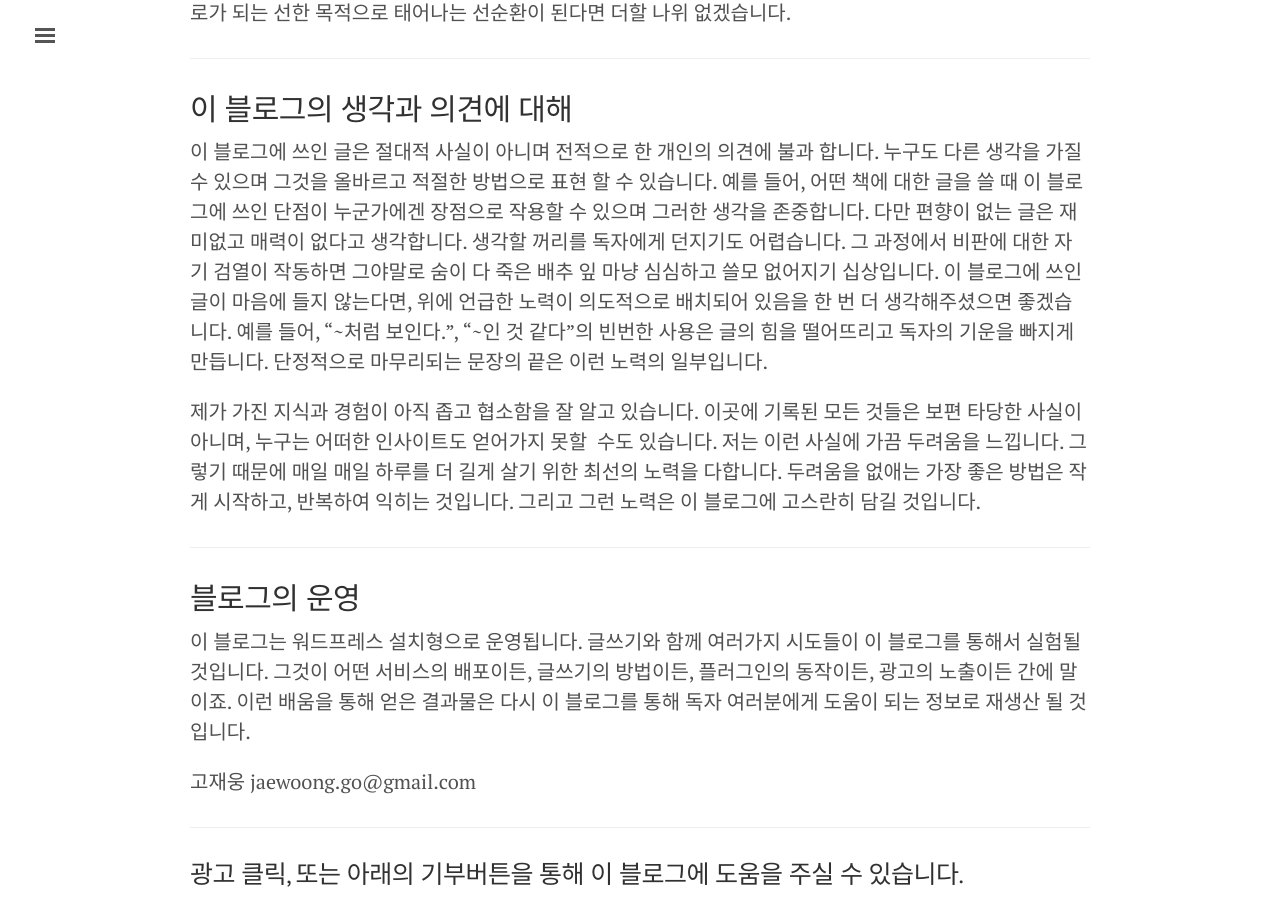
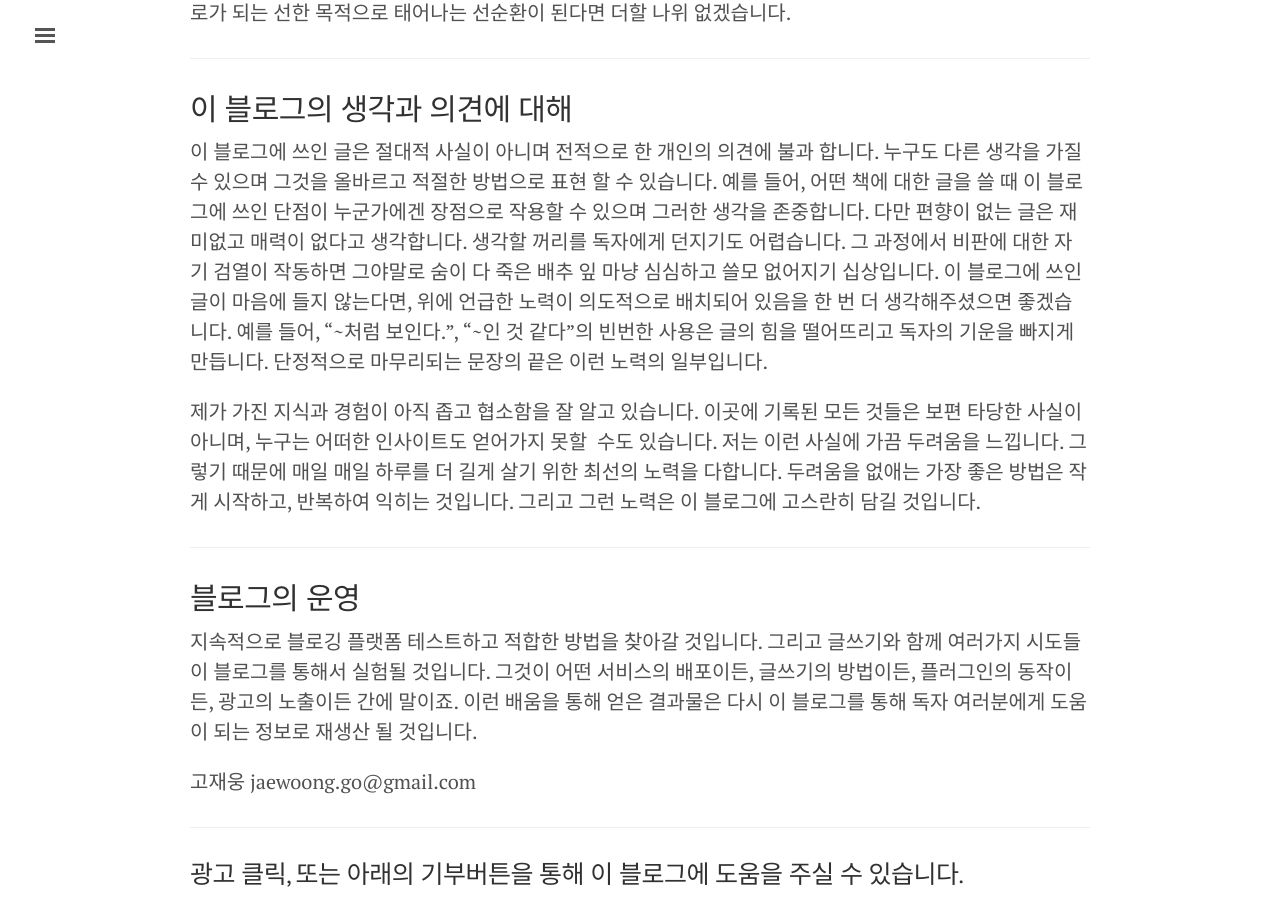
Before and after one commit to jwkcp/jwkcp.github.com, a Jekyll site: the page built from about.md, in a window 1280 px wide and 900 px high, scrolled down 1248 px. Built offline with Jekyll 4.4.1, drawn with Linux system fonts in a browser that asks for light colours; comment, search, counter and statistics services are not loaded.

Commit message:
prologue 워드프레스 언급 부분 수정

```diff
--- a/about.md
+++ b/about.md
@@ -28,7 +28,7 @@ layout: page
 ---
 
 ## 블로그의 운영
-이 블로그는 워드프레스 설치형으로 운영됩니다. 글쓰기와 함께 여러가지 시도들이 이 블로그를 통해서 실험될 것입니다. 그것이 어떤 서비스의 배포이든, 글쓰기의 방법이든, 플러그인의 동작이든, 광고의 노출이든 간에 말이죠. 이런 배움을 통해 얻은 결과물은 다시 이 블로그를 통해 독자 여러분에게 도움이 되는 정보로 재생산 될 것입니다.
+지속적으로 블로깅 플랫폼 테스트하고 적합한 방법을 찾아갈 것입니다. 그리고 글쓰기와 함께 여러가지 시도들이 블로그를 통해서 실험될 것입니다. 그것이 어떤 서비스의 배포이든, 글쓰기의 방법이든, 플러그인의 동작이든, 광고의 노출이든 간에 말이죠. 이런 배움을 통해 얻은 결과물은 다시 이 블로그를 통해 독자 여러분에게 도움이 되는 정보로 재생산 될 것입니다.
 
 고재웅 jaewoong.go@gmail.com
 
```
